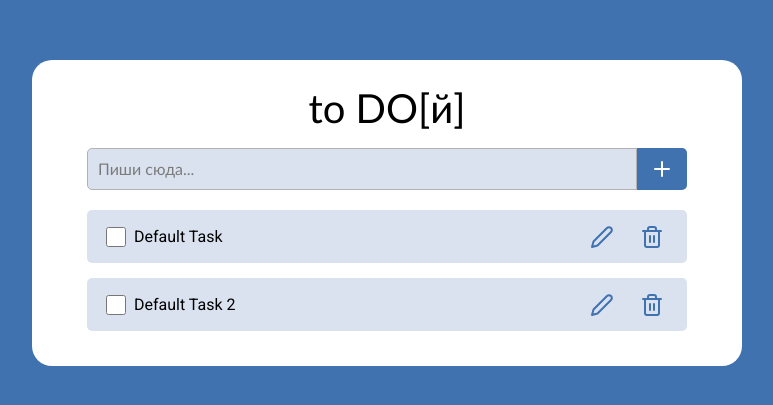
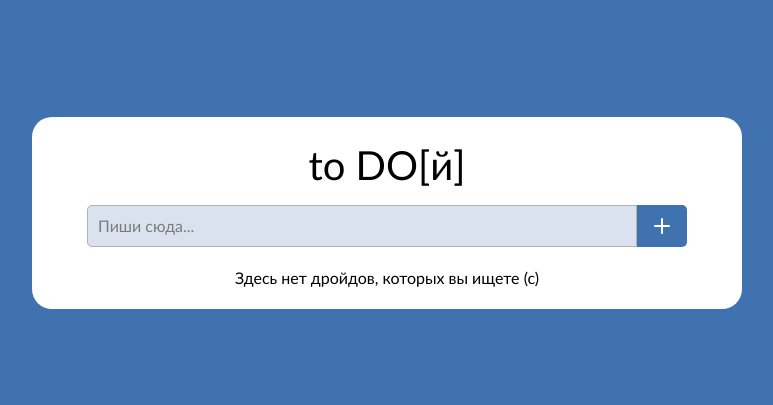
Before and after one commit to nozloy/todolist_vite, a React (Vite) app: page / in a window 1280 px wide. Shown: the part 187-592 px from the top of the page, without its empty margins (253-1026 px from the left). Built offline with nearby package versions, Linux system fonts and the light colour scheme.

Commit message:
First Version

```diff
--- a/package.json
+++ b/package.json
@@ -10,7 +10,7 @@
   "dependencies": {
     "react": "^18.0.0",
     "react-dom": "^18.0.0",
-    "zustand": "^4.0.0-rc.1"
+    "zustand": "^3.7.2"
   },
   "devDependencies": {
     "@types/react": "^18.0.0",
--- a/src/data/stores/toDoStore.ts
+++ b/src/data/stores/toDoStore.ts
@@ -1,4 +1,4 @@
-import create from 'zustand'
+import create, { State, StateCreator } from 'zustand'
 import { generateId } from '../helpers'
 
 interface Task {
@@ -13,20 +13,32 @@
     updateTask: (id: string, title: string) => void;
     removeTask: (id: string) => void;
 }
+function isToDoStore(object:any): object is ToDoStore {
+    return 'tasks' in object;
+}
 
-export const useToDoStore = create<ToDoStore>((set, get) => ({
-    tasks: [
-        {
-            id: '13',
-            title: 'Default Task',
-            createdAt: 40522,
-        },
-        {
-            id: '14',
-            title: 'Default Task 2',
-            createdAt: 50522,
+const localStorageUpdate = <T extends State>(config: StateCreator<T>):
+    StateCreator<T> => (set, get, api) => config((nextState, ...args) => {
+        if (isToDoStore(nextState)) {
+            window.localStorage.setItem('tasks', JSON.stringify(
+                nextState.tasks
+            ))
         }
-    ],
+        set(nextState, ...args);
+    }, get, api);
+
+    const getCurrentState = () => {
+        try {
+            const currentState = (JSON.parse(window.localStorage.getItem('tasks') || '[]')) as Task[];
+            return currentState;
+        } catch (err) {
+            window.localStorage.setItem('tasks', '[]');
+            return  [];
+        }
+    }
+
+export const useToDoStore = create<ToDoStore>(localStorageUpdate((set, get) => ({
+    tasks: getCurrentState(),
     createTask: (title) => {
         const { tasks } = get();
         const newTask = {
@@ -50,11 +62,14 @@
     },
     removeTask: (id: string) => {
         const { tasks } = get();
-        if(confirm('Точно удалить?')) {
-            set({
-                tasks: tasks.filter((task) => task.id !== id)
-            });
+        if (confirm('Точно удалить?')) {
+            setTimeout(() => {
+                set({
+                    tasks: tasks.filter((task) => task.id !== id)
+                });
+            }, 300);
+
         }
 
     },
-}))
+})))
```
Also changed, not shown: 1 other file (tests, documents, lock files or other folders).
